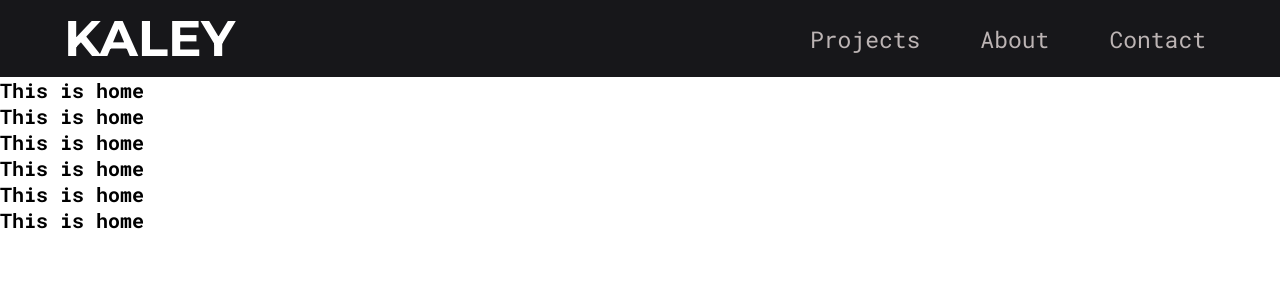
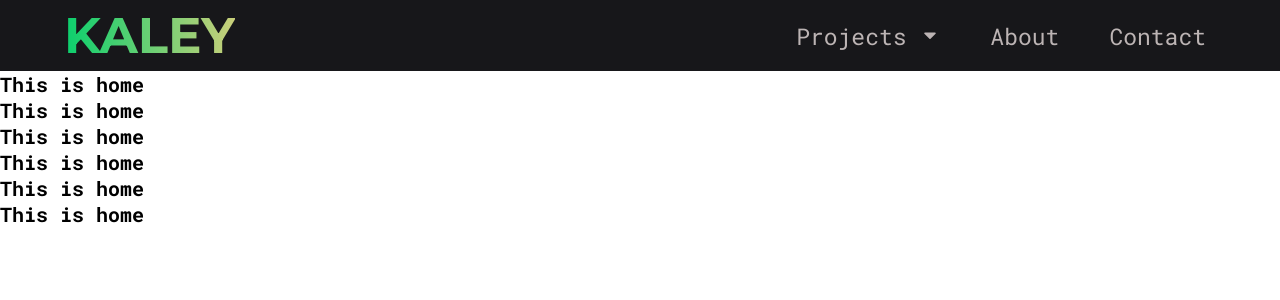
Before and after one commit to fellipeluann12/professional-photographer, a React (Create React App) app: page / in a window 1280 px wide. Shown: the top 300 px of the page. Built offline with nearby package versions, Linux system fonts and the light colour scheme.

Commit message:
feat: navbar burger concept

```diff
--- a/public/index.html
+++ b/public/index.html
@@ -30,6 +30,12 @@
       href="https://fonts.googleapis.com/css2?family=Montserrat:wght@400;700&family=Roboto+Mono:wght@400;700&display=swap"
       rel="stylesheet"
     />
+    <link
+      rel="stylesheet"
+      href="https://use.fontawesome.com/releases/v5.15.4/css/all.css"
+      integrity="sha384-DyZ88mC6Up2uqS4h/KRgHuoeGwBcD4Ng9SiP4dIRy0EXTlnuz47vAwmeGwVChigm"
+      crossorigin="anonymous"
+    />
     <title>Kaley Professional Photographer</title>
   </head>
   <body>
--- a/src/App.js
+++ b/src/App.js
@@ -1,5 +1,5 @@
 import { BrowserRouter, Route, Routes } from 'react-router-dom';
-import NavMenu from './components/NavMenu';
+import NavBar from './components/NavBar';
 import About from './pages/About';
 import Contact from './pages/Contact';
 import Home from './pages/Home';
@@ -9,7 +9,7 @@ function App() {
   return (
     <>
       <BrowserRouter>
-        <NavMenu />
+        <NavBar />
         <Routes>
           <Route path="/" element={<Home />} />
           <Route path="/projects" element={<Projects />} />
--- /dev/null
+++ b/src/components/Burger.js
@@ -0,0 +1,14 @@
+import React, { useState } from 'react';
+import { BurgerStyles, BurgerBracket } from '../styles/BurgerStyles';
+
+export default function Burger() {
+  const [isOpen, setIsOpen] = useState(false);
+
+  return (
+    <BurgerStyles isOpen={isOpen} onClick={() => setIsOpen(!isOpen)}>
+      <div />
+      <div />
+      <div />
+    </BurgerStyles>
+  );
+}
--- a/src/components/NavMenu.js
+++ b/src/components/NavBar.js
@@ -6,7 +6,10 @@ import {
   NavLogo,
   NavMenuStyles,
   NavUl,
-} from '../styles/NavMenuStyles';
+} from '../styles/NavBarStyles';
+import Dropdown from './Dropdown';
+import { ReactComponent as Caret } from '../assets/svgs/caret.svg';
+import Burger from './Burger';
 
 export default function NavMenu() {
   return (
@@ -20,21 +23,22 @@ export default function NavMenu() {
           </NavLogo>
           <NavUl>
             <li>
-              <NavLink to="/projects" exact="true" role="button">
-                Projects
+              <NavLink to="/projects" role="button">
+                Projects <Caret />
               </NavLink>
             </li>
             <li>
-              <NavLink to="/about" exact="true" role="button">
+              <NavLink to="/about" role="button">
                 About
               </NavLink>
             </li>
             <li>
-              <NavLink to="/contact" exact="true" role="button">
+              <NavLink to="/contact" role="button">
                 Contact
               </NavLink>
             </li>
           </NavUl>
+          <Burger />
         </NavContainer>
       </Container>
     </NavMenuStyles>
--- a/src/pages/Home.js
+++ b/src/pages/Home.js
@@ -1,8 +1,10 @@
 import React from 'react';
+import frontHero from '../assets/images/cat_1500x500.jpg';
 
 export default function Home() {
   return (
     <div>
+      {/* <img src={frontHero} alt="Cat blac and white" /> */}
       <h1>This is home</h1>
       <h1>This is home</h1>
       <h1>This is home</h1>
--- /dev/null
+++ b/src/styles/BurgerStyles.js
@@ -0,0 +1,41 @@
+import styled from 'styled-components';
+
+export const BurgerStyles = styled.div`
+  position: fixed;
+  top: 1.5rem;
+  right: 2rem;
+  z-index: 20;
+  width: 4rem;
+  height: 4rem;
+  display: none;
+  justify-content: space-around;
+  flex-flow: column nowrap;
+
+  @media (max-width: 768px) {
+    display: flex;
+  }
+
+  div {
+    width: 4rem;
+    height: 0.5rem;
+    background-color: white;
+    border-radius: 1rem;
+    transform-origin: 0.1rem;
+    transition: all 0.3s linear;
+
+    &:nth-child(1) {
+      transform: ${(props) =>
+        props.isOpen ? 'rotate(45deg)' : 'translateX(0)'};
+    }
+    &:nth-child(2) {
+      transform: ${(props) =>
+        props.isOpen ? 'translateX(100%)' : 'translateX(0)'};
+      opacity: ${(props) => (props.isOpen ? 0 : 1)};
+    }
+    &:nth-child(3) {
+      transform: ${(props) => (props.isOpen ? 'rotate(-45deg)' : 'rotate(0)')};
+    }
+  }
+`;
+
+export const BurgerBracket = styled.div``;
--- /dev/null
+++ b/src/styles/HomeStyles.js
@@ -0,0 +1,3 @@
+import styled from 'styled-components';
+
+const HomeStyles = styled.div``;
--- a/src/styles/NavMenuStyles.js
+++ b/src/styles/NavBarStyles.js
@@ -1,22 +1,31 @@
 import styled from 'styled-components';
 
 export const NavMenuStyles = styled.div`
-  background-color: #17171a;
-  padding: 0.8rem 0;
+  background-color: ${(p) => p.theme.colors.primaryBlack};
+  padding: 0.5rem 0;
   font-size: 2.3rem;
   font-family: ${(p) => p.theme.fonts.main};
+  svg {
+    fill: ${(p) => p.theme.colors.primaryGrey};
+    width: 2rem;
+    height: 2rem;
+  }
 
   a {
     text-decoration: none;
-    color: #bcb4b4;
+    color: ${(p) => p.theme.colors.primaryGrey};
 
     &:hover {
-      box-shadow: 7px 9px 15px -6px #a1ed00;
+      box-shadow: ${(p) => p.theme.boxShadows.navBar};
     }
   }
 
   .active {
     color: white;
+
+    svg {
+      fill: white;
+    }
   }
 `;
 
@@ -33,6 +42,14 @@ export const NavLogo = styled.div`
   a {
     font-family: ${(p) => p.theme.fonts.titles};
     font-weight: bold;
+    background: #0acf6d;
+    ${(p) => p.theme.colors.primaryGrey}
+    background: -webkit-linear-gradient(to right, #0acf6d 0%, #c9cf7a 100%);
+    background: -moz-linear-gradient(to right, #0acf6d 0%, #c9cf7a 100%);
+    background: linear-gradient(to right, #0acf6d 0%, #c9cf7a 100%);
+    background-clip: text;
+    -webkit-background-clip: text;
+    -webkit-text-fill-color: transparent;
   }
 `;
 
@@ -42,7 +59,7 @@ export const NavUl = styled.ul`
 
   li {
     :not(:last-child) {
-      margin-right: 4rem;
+      margin-right: 3rem;
     }
 
     a {
--- a/src/styles/themes/pattern.js
+++ b/src/styles/themes/pattern.js
@@ -4,4 +4,12 @@ export const pattern = {
     main: 'Roboto Mono, monospace',
     titles: 'Montserrat, sans-serif',
   },
+  // Cores para o layout
+  colors: {
+    primaryBlack: '#17171a',
+    primaryGrey: '#bcb4b4',
+  },
+  boxShadows: {
+    navBar: '0px 15px 19px -15px #a1ed00',
+  },
 };
```
Also changed, not shown: src/assets/images/cat_1500x500.jpg (added), src/assets/svgs/caret.svg (added), src/components/Dropdown.js (added).
